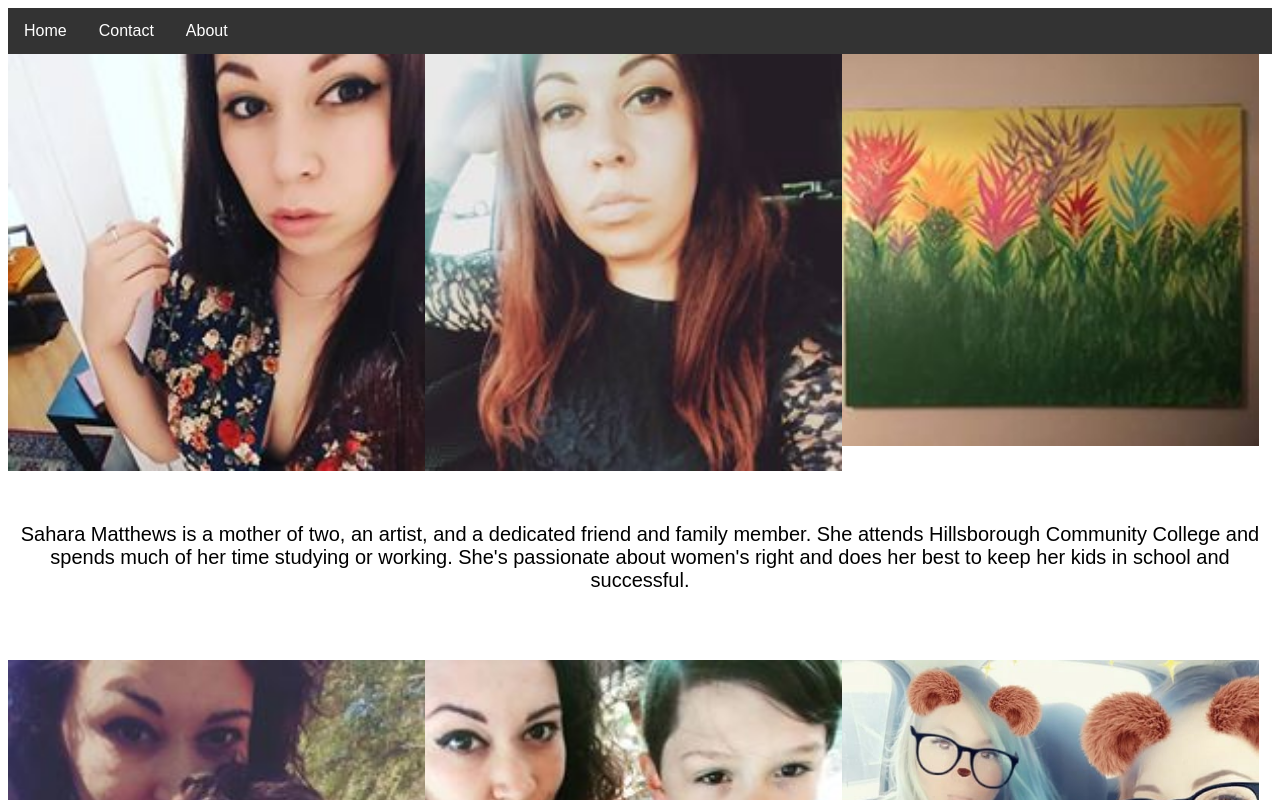
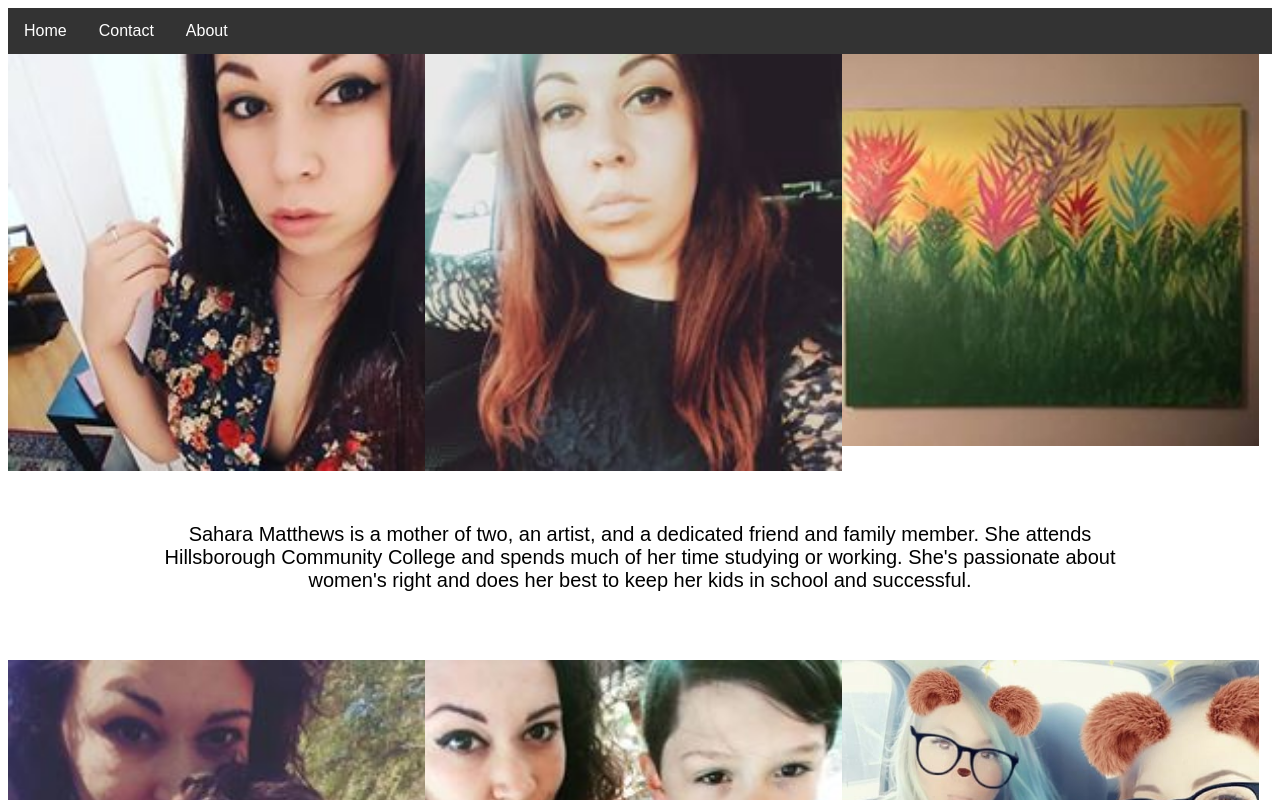
Before and after one commit to Bonobo791/bioSite, a plain HTML site: page index.html in a window 1280 px wide. Shown: the top 800 px of the page. Drawn offline with Linux system fonts and the light colour scheme.

Commit message:
File updates

```diff
--- a/Weilbacher_Website.css
+++ b/Weilbacher_Website.css
@@ -20,6 +20,9 @@ html {
   font-weight: 300;
   font-size: 1.25em;
   margin: 0 0 1em;
+  width: 80%;
+  text-align: center;
+  display: inline-block;
 }
 
 /* Navigation */
```
